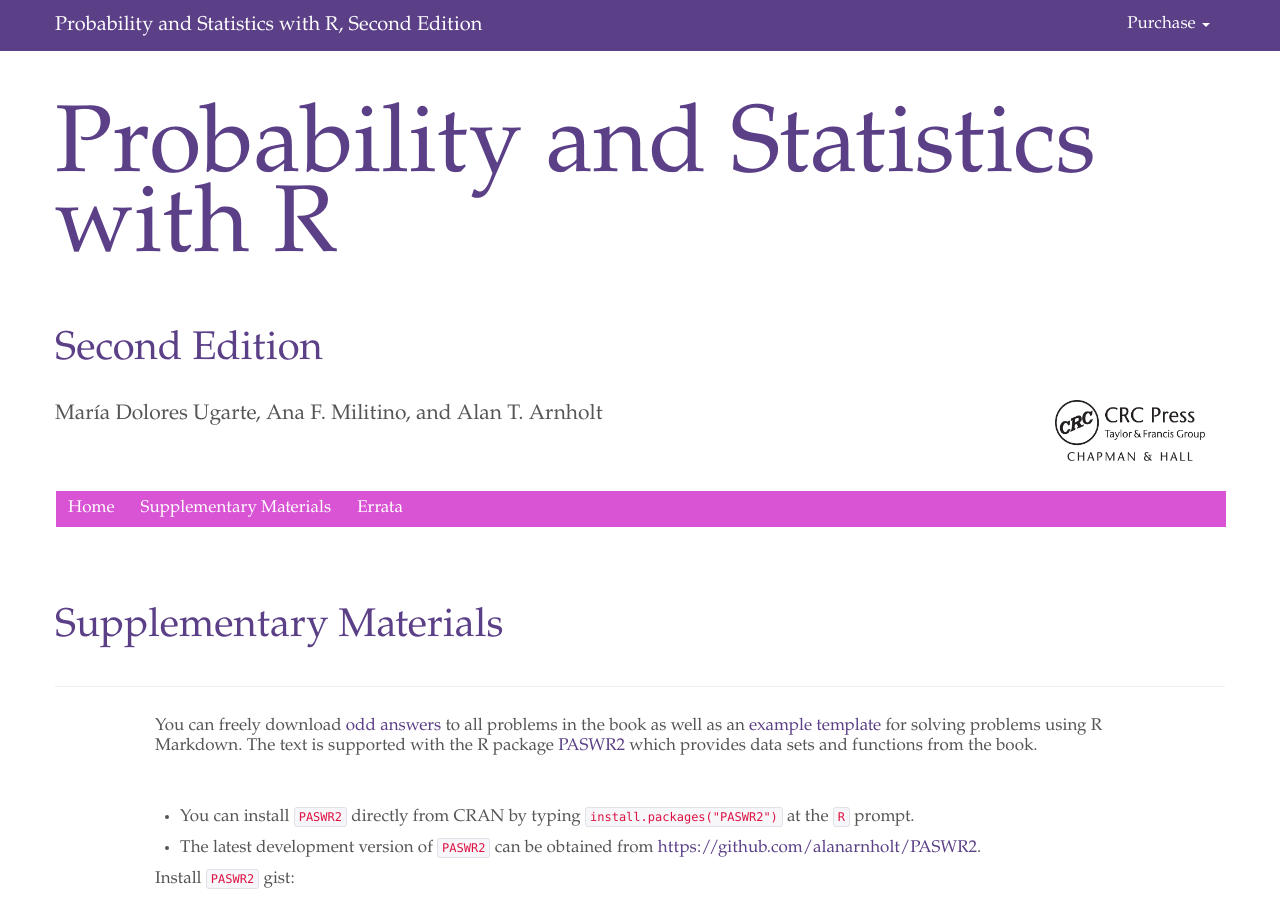
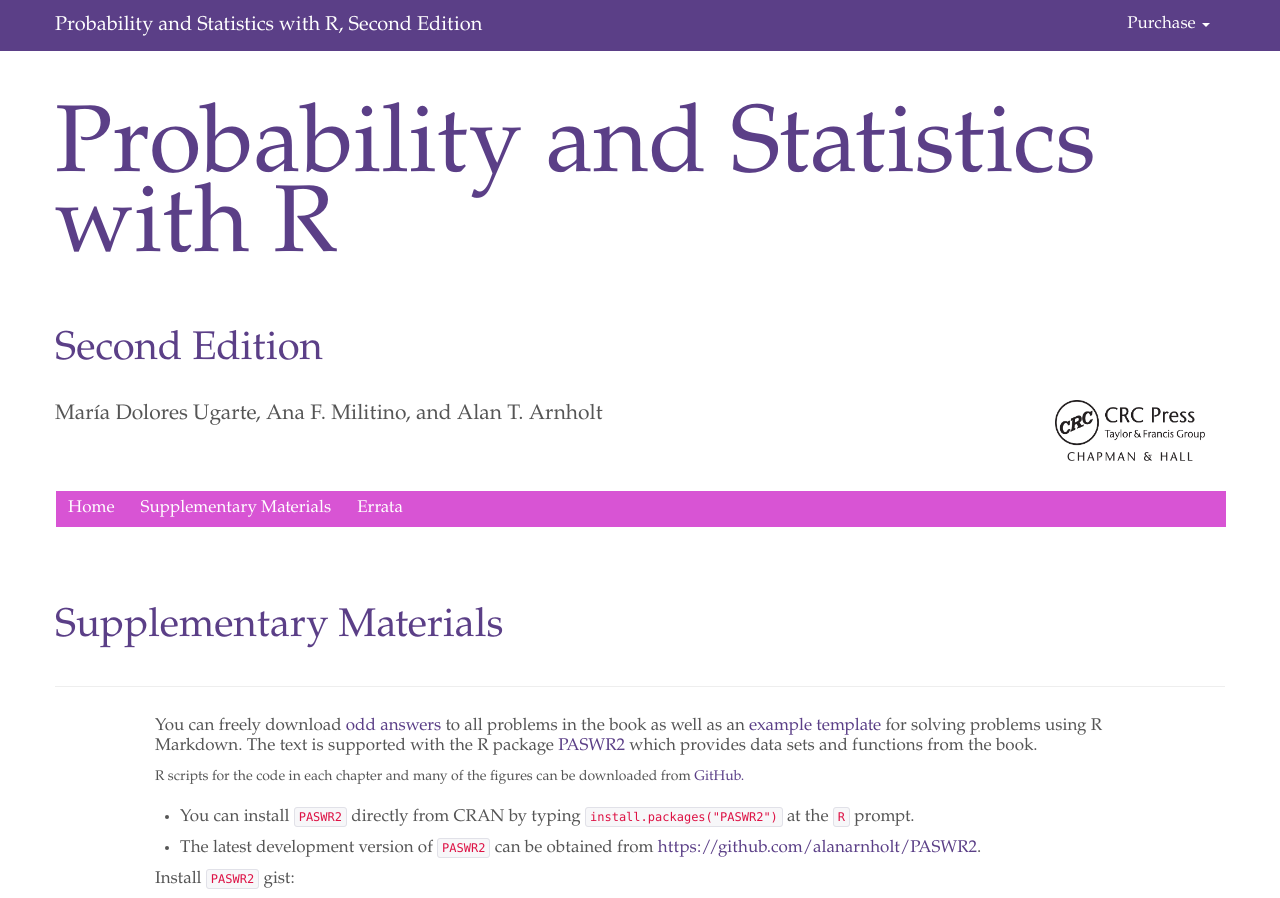
Before and after one commit to alanarnholt/PASWR2E-Book, a Jekyll site: the page built from supplement.md, in a window 1280 px wide and 1282 px high. Shown: the top 898 px of the window. Built offline with Jekyll 4.4.1, drawn with Linux system fonts in a browser that asks for light colours; nearby versions of some CDN libraries; grey boxes are pictures that could not be loaded.

Commit message:
add link to rscripts

```diff
--- a/supplement.md
+++ b/supplement.md
@@ -10,7 +10,7 @@
   </div>
   <div class="row">
     <div class="span10 offset1">
-      <p>You can freely download <a href="{{ site.baseurl }}/PASWR2ESMODDforWEB.pdf">odd answers</a> to all problems in the book as well as an <a href="https://github.com/alanarnholt/Homework-Examples">example template</a> for solving problems using R Markdown.  The text is supported with the R package <a href="http://cran.r-project.org/web/packages/PASWR2/index.html">PASWR2</a> which provides data sets and functions from the book.</p>
+      <p>You can freely download <a href="{{ site.baseurl }}/PASWR2ESMODDforWEB.pdf">odd answers</a> to all problems in the book as well as an <a href="https://github.com/alanarnholt/Homework-Examples">example template</a> for solving problems using R Markdown.  The text is supported with the R package <a href="http://cran.r-project.org/web/packages/PASWR2/index.html">PASWR2</a> which provides data sets and functions from the book.</p>  R scripts for the code in each chapter and many of the figures can be downloaded from <a href="https://github.com/alanarnholt/PASWR2E-Rscripts">GitHub.</a>
       <br><br>
       <div markdown="1">
 
```
